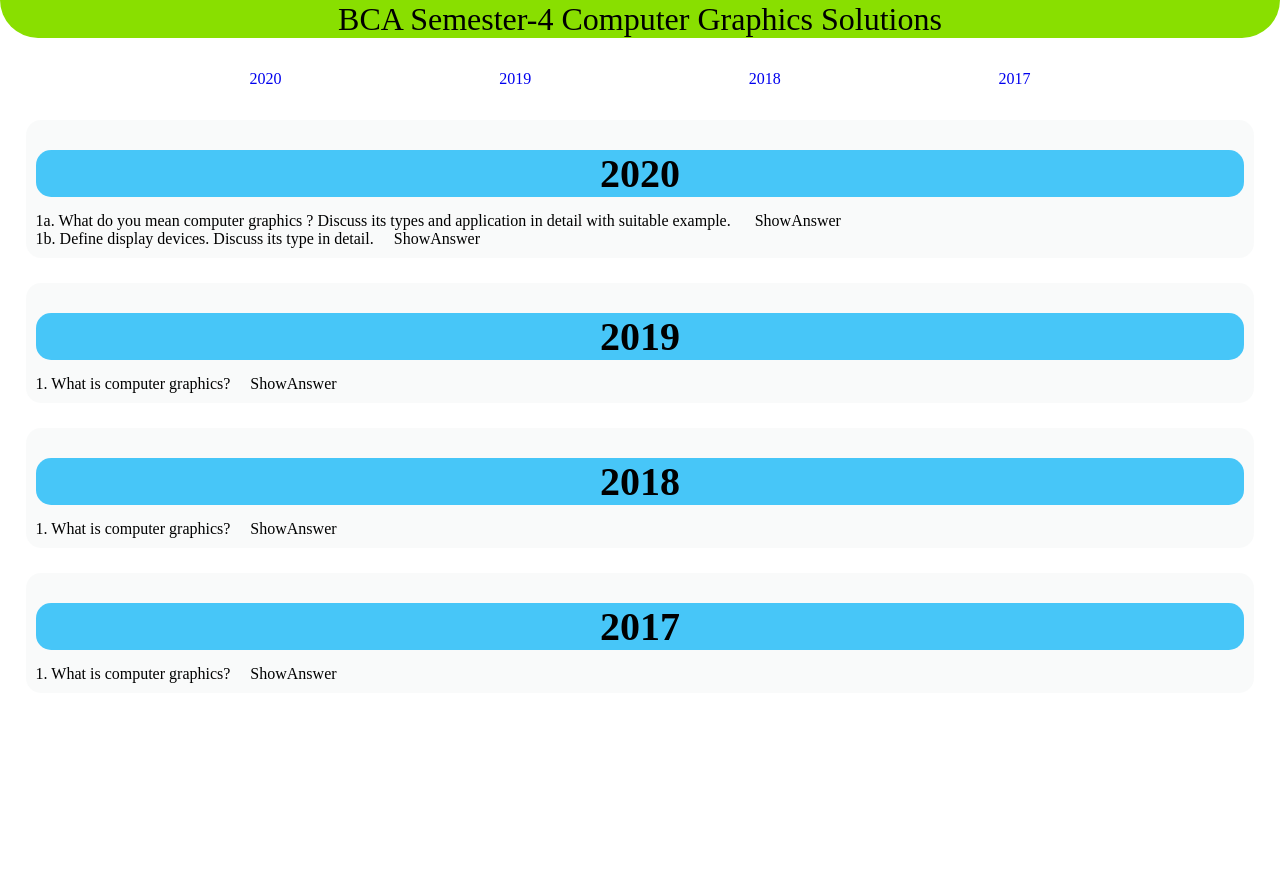
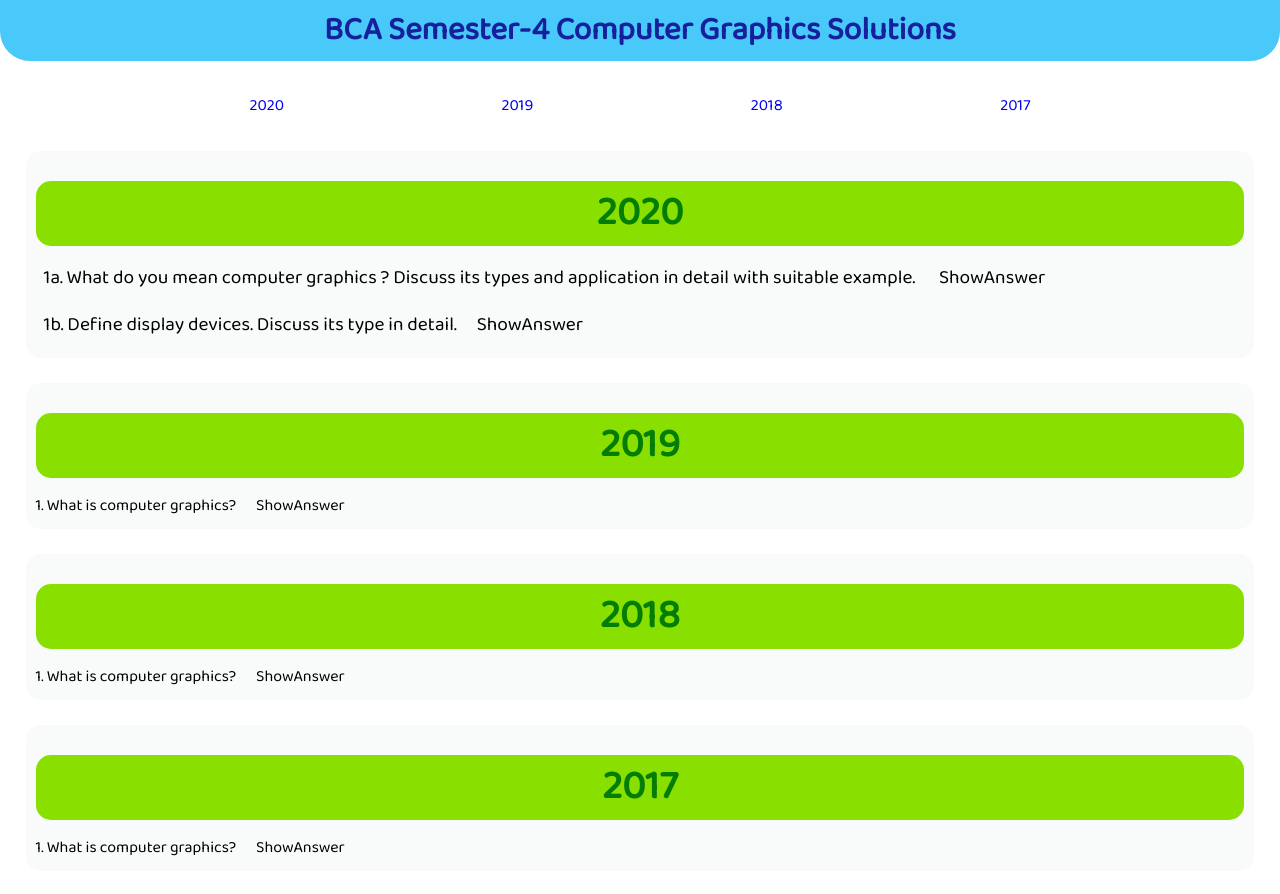
Before and after one commit to alive-tocode/ExamBooster, a website: page public/Solutions.html in a window 1280 px wide. Before the commit the page ends 800 px from the top, so only its background shows below. Drawn offline with Linux system fonts and the light colour scheme.

Commit message:
design improved and font changed

```diff
--- a/public/Solutions.html
+++ b/public/Solutions.html
@@ -6,6 +6,12 @@
     <title>
         ExamJarvis|SOLUTIONS
     </title>
+
+    <!-- Font -->
+    <link rel="preconnect" href="https://fonts.googleapis.com">
+    <link rel="preconnect" href="https://fonts.gstatic.com" crossorigin>
+    <link href="https://fonts.googleapis.com/css2?family=Baloo+Bhai+2&display=swap" rel="stylesheet">
+
     <!--Favicon-->
     <link rel = "icon" href = "./assets/images/Exam Jarvis Icon.png"  type = "image/x-icon">
     <meta charset="UTF-8" />
@@ -14,6 +20,7 @@
     <title>Solutions</title>
     <style>
         html {
+            font-family: 'Baloo Bhai 2', cursive;
             font-size: 100%;
         }
         @media screen and (max-width:425px) {
@@ -34,9 +41,12 @@
             padding: 0.62px;
             text-align: center;
             font-size: 2rem;
-            background-color: rgb(137, 223, 0);
-            border-radius: 0px 0px 50px 50px ;
+            background-color: rgba(0, 178, 248, 0.712);
+            border-radius: 0px 0px 30px 30px ;
             margin-bottom: 2px;
+            color: rgb(22, 32, 156);
+            padding: 0.3rem 0rem;
+            font-weight: bold;
         }
         li {
             list-style: none;
@@ -70,7 +80,8 @@
             font-size: 2.5rem;
             margin-top: 1.25rem;
             margin-bottom: 15px;
-            background-color: rgba(0, 178, 248, 0.712);
+            background-color: rgb(137, 223, 0);
+            color: rgb(4, 125, 4);
             border-radius: 15px;
         }
         #question_answers {
@@ -87,8 +98,15 @@
             margin-bottom: 25px;
             background-color: rgba(209, 219, 216, 0.137);
         }
+        .each_ques_ans {
+            margin: 1rem 0.5rem 0.5rem 0.5rem;
+            font-size: 1.2rem;
+        }
         input[type="checkbox"] {
             display: none;
+        }
+        .drop {
+
         }
         input+.drop+div {
             display: none;
@@ -102,6 +120,17 @@
         }
         input:checked + .drop + div {
             display: block;
+            /* background-color: white; */
+        }
+        input:checked+.drop+div {
+            background-color: white;
+        }
+        .answer {
+            margin: 0.5rem 0rem 0rem 0rem;
+            padding: 1.5rem 2rem;
+            border-radius: 2rem;
+            font-size: 100%;
+            line-height: 2rem;
         }
 
     </style>
@@ -126,14 +155,14 @@
         <!-- Each section for different year questions -->
         <section class="each_year_question_answers" id="2020">
             <div class="year_of_question">2020</div>
-            <div>
+            <div class="each_ques_ans">
                 <input id="2020_Q1a" type="checkbox" />
                 <label class="drop" for="2020_Q1a">
                     1a. What do you mean computer graphics ? Discuss its types and
                     application in detail with suitable example.
                 </label>
-                <div >
-                    <p><br>
+                <div class="answer">
+                    <p>
                         Graphics is defined as any sketch or a drawing or a special network that pictorially represents some meaningful information. Computer graphics deals with generating images with the aid of computers. The phrase was coined in 1960 by computer graphics researchers Verne Hudson and William Fetter of Boeing. It is the vast subject and area in the field of computer science. Computer graphics is used in UI design, computer animation, vector graphics, 3D modeling,GPU design, visualization, image processing, computational photography, scientific visualization, computational geometry, computer vision, etc. In most area the computer graphics in an abbreviation of CG. There are several tools used in the implementation of computer graphics. The basic is the <graphics.h> header file in Turbo-C, Unity for advanced and even OpenGL can be used for it's implementation.<br><br>
 
                         Computer graphics refers to several different things:<br>
@@ -187,12 +216,11 @@
                     </p>
                 </div>
             </div>
-            <div>
+            <div class="each_ques_ans">
                 <input id="2020_Q1b" type="checkbox" />
                 <label class="drop" for="2020_Q1b">1b. Define display devices. Discuss its type in detail.</label>
-                <div>
+                <div class="answer">
                     <p>
-                        <br>
                         The display device is an output device used to represent the information in the form of images.Display systems are mostly called a video monitor or Video display unit (VDU). Display devices are designed to model, view, or display information. The purpose of display technology is to simplify information sharing. Today, the demand for high-quality displays is increasing.<br><br>
                         These are some display devices given below:<br><br>
                         1. Cathode-Ray Tube(CRT)<br>
```
Also changed, not shown: public/index.html (+3 -0 lines).
